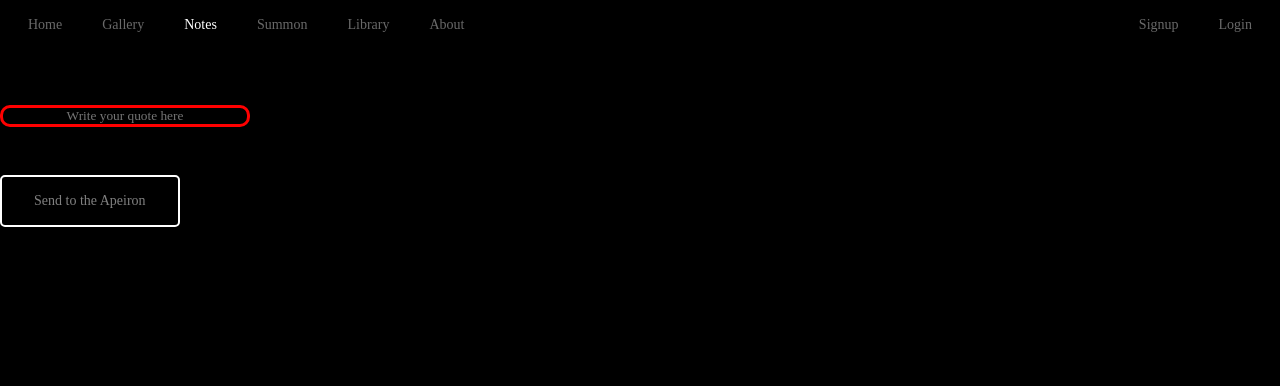
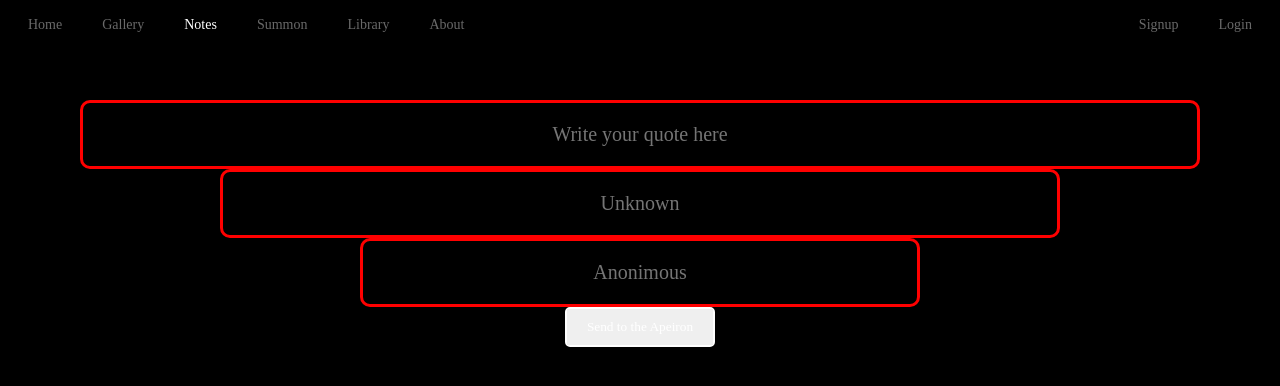
Before and after one commit to Terestian87/apeiron_v2, a React (Create React App) app: page /notes in a window 1280 px wide. Shown: the top 386 px of the page. Built offline with nearby package versions, Linux system fonts and the light colour scheme.

Commit message:
feat(Notes): wip -Refactored Input and Form component

```diff
--- a/src/components/App.tsx
+++ b/src/components/App.tsx
@@ -2,9 +2,9 @@ import React, { useState, useEffect, useContext } from "react";
 import GlobalStyle from "../utilities/GlobalStyle";
 import Navbar from "./Navbar";
 import Home from "../pages/Home";
+import Notes from "../pages/Notes";
 // import Gallery from "../pages/Gallery";
 // import About from "../pages/About";
-import Notes from "../pages/Notes";
 // import Summon from "../pages/Summon";
 // import Library from "../pages/Library";
 // import Signup from "../pages/Signup";
@@ -18,7 +18,7 @@ const StyledRouterContainer = styled("div")`
   display: flex;
   justify-content: center;
   height: calc(100vh - ${process.env.REACT_APP_NAVBAR_HEIGHT});
-  border-radius: 25px;
+  padding: ${process.env.REACT_APP_NAVBAR_BOTTOM_SPACING} 40px 0;
 `;
 
 const App = () => {
--- a/src/components/Form.tsx
+++ b/src/components/Form.tsx
@@ -1,29 +1,19 @@
 import React, { useRef, useState, useContext, useEffect } from "react";
 import styled from "styled-components";
 import Input from "./Input";
+import Button from "./Button";
 import { AuthContext, User } from "../context/AuthContext";
 
 //#region styled components
 const StyledForm = styled("form")`
-  /* width: 100%;
-  z-index: 2; */
+   width: 100%;
+   display: flex;
+   flex-direction: column;
+   align-items: center;
+  /* z-index: 2;  */
 `;
 
-const StyledSubmitButton = styled("button")`
-  padding: 1rem 2rem;
-  background-color: transparent;
-  color: grey;
-  font-size: 14px;
-  outline: none;
-  border: 2px solid white;
-  border-radius: 5px;
-  transition: all 0.5s ease;
-  :hover {
-    background-color: #c00000;
-    border-color: #c00000;
-    color: #fff;
-  }
-`;
+
 //#endregion
 
 interface IProps {
@@ -101,7 +91,6 @@ const Form: React.FC<IProps> = ({ setSpiral, spiral }) => {
     }, 5000);
   };
   return (
-
     <StyledForm onSubmit={(e) => onSubmitFormHandler(e)}>
       <Input
         hasLabel={false}
@@ -110,36 +99,42 @@ const Form: React.FC<IProps> = ({ setSpiral, spiral }) => {
         value={quote}
         onChange={(e) => setQuote(e.target.value)}
         ref={quoteRef}
+        customPercentageWidth={100}
+
         // autoComplete="off"
         // placeholder="Write your quote here"
         // disabled={isLoading}
         />
-        {/* <Input
+      <Input
+        hasLabel={false}
         name="title"
-            className="book"
+        placeholder="Unknown"
         value={title}
         onChange={(e) => setTitle(e.target.value)}
         ref={titleRef}
-            placeholder="Unknown"
-            autoComplete="off"
-            disabled={isLoading}
+        customPercentageWidth={75}
+
+        // className="book"
+        // autoComplete="off"
+        // disabled={isLoading}
         />
       <Input
+        hasLabel={false}
         name="author"
-            className="author"
+        placeholder="Anonimous"
         value={author}
         onChange={(e) => setAuthor(e.target.value)}
         ref={authorRef}
-            placeholder="Anonimous"
-            autoComplete="off"
-            disabled={isLoading}
-          /> */}
-        <StyledSubmitButton disabled={isLoading} type="submit">
+        customPercentageWidth={50}
+
+        // className="author"
+        // autoComplete="off"
+        // disabled={isLoading}
+      />
+      <Button disabled={isLoading} type="submit">
         Send to the Apeiron
-        </StyledSubmitButton>
-        {/* </Input> */}
+      </Button>
     </StyledForm>
-
   );
 };
 
--- a/src/components/Input.tsx
+++ b/src/components/Input.tsx
@@ -3,7 +3,7 @@ import styled from "styled-components";
 
 interface InputInterface {
   type?: "text" | "number" | "email" | "password";
-  hasLabel : boolean;
+  hasLabel: boolean;
   label?: string;
   className?: string;
   value: string | number;
@@ -12,21 +12,38 @@ interface InputInterface {
   error?: boolean;
   disabled?: boolean;
   onChange: (e: ChangeEvent<HTMLInputElement>) => void;
-  ref:  React.RefObject<HTMLInputElement>
+  ref: React.RefObject<HTMLInputElement>;
+  customPxWidth?: string;
+  customPercentageWidth?: number;
 }
-const StyledInputWrapper = styled("div")``;
+const StyledInputWrapper = styled("div")<{
+  customPxWidth?: string;
+  customPercentageWidth?: number;
+}>`
+  margin: 0 auto;
+  width: ${({ customPxWidth, customPercentageWidth }) =>
+    customPxWidth
+      ? `${customPxWidth}px`
+      : customPercentageWidth
+      ? `${customPercentageWidth}%`
+      : "250px"};
+  :hover {
+    cursor: url("http://www.rw-designer.com/cursor-extern.php?id=113889"), auto;
+  }
+`;
 const StyledInputLabel = styled("label")<{ label?: boolean }>``;
 
-const StyledInput = styled("input")<{ customWidth?: number }>`
+const StyledInput = styled("input")`
   font-family: "Courgette", cursive;
   background-color: black;
+  border: 3px solid red;
   border-radius: 10px;
   outline: none;
-  border: 3px solid red;
   color: white;
   text-align: center;
-  margin: 5px 0 3rem 0;
-  width: ${({ customWidth }) => (customWidth ? `${customWidth}px` : "250px")};
+  padding: 20px;
+  font-size: 20px;
+  width: 100%;
   &:active {
     outline: none;
   }
@@ -37,11 +54,14 @@ const StyledInput = styled("input")<{ customWidth?: number }>`
     cursor: url("http://www.rw-designer.com/cursor-extern.php?id=113889"), auto;
   }
 `;
-const Input: React.FC<InputInterface> = (props: any) => {
+const Input: React.FC<InputInterface> = (props: InputInterface) => {
   return (
-    <StyledInputWrapper>
+    <StyledInputWrapper
+      customPercentageWidth={props.customPercentageWidth}
+      customPxWidth={props.customPxWidth}
+    >
       {props.label && <StyledInputLabel />}
-      <StyledInput {...props}/>
+      <StyledInput {...props} />
     </StyledInputWrapper>
   );
 };
--- a/src/components/Navbar.tsx
+++ b/src/components/Navbar.tsx
@@ -15,7 +15,6 @@ const StyledNavbar = styled("nav")`
   justify-content: space-between;
   align-items: center;
   height: ${process.env.REACT_APP_NAVBAR_HEIGHT};
-  margin-bottom: ${process.env.REACT_APP_NAVBAR_BOTTOM_SPACING};
 `;
 
 const StyledRightLinkWrapper = styled("ul")`
--- a/src/pages/Notes.tsx
+++ b/src/pages/Notes.tsx
@@ -6,15 +6,14 @@ import { motion } from "framer-motion";
 
 //#region Styled components
 const StyledNotesWrapper = styled("div")`
-  display: flex;
-  width: 100%;
-  height: calc(100vh - ${process.env.REACT_APP_NAVBAR_HEIGHT});
-  `;
+  width:100%;
+  padding: 0 40px;
+`;
 
 const StyledFormAnimator = styled(motion.div)`
   width: 100%;
   display: flex;
-  `;
+`;
 
 const StyledSpiralAnimator = styled(motion.div)`
   width: 60%;
@@ -22,8 +21,8 @@ const StyledSpiralAnimator = styled(motion.div)`
   top: 50%;
   left: 50%;
   transform: translate(-50%, -50%);
-  z-index: 1;
-  `;
+  /* z-index: 1; */
+`;
 //#endregion
 
 const Notes = () => {
```
Lines whose indentation alone changed are shown as unchanged.
